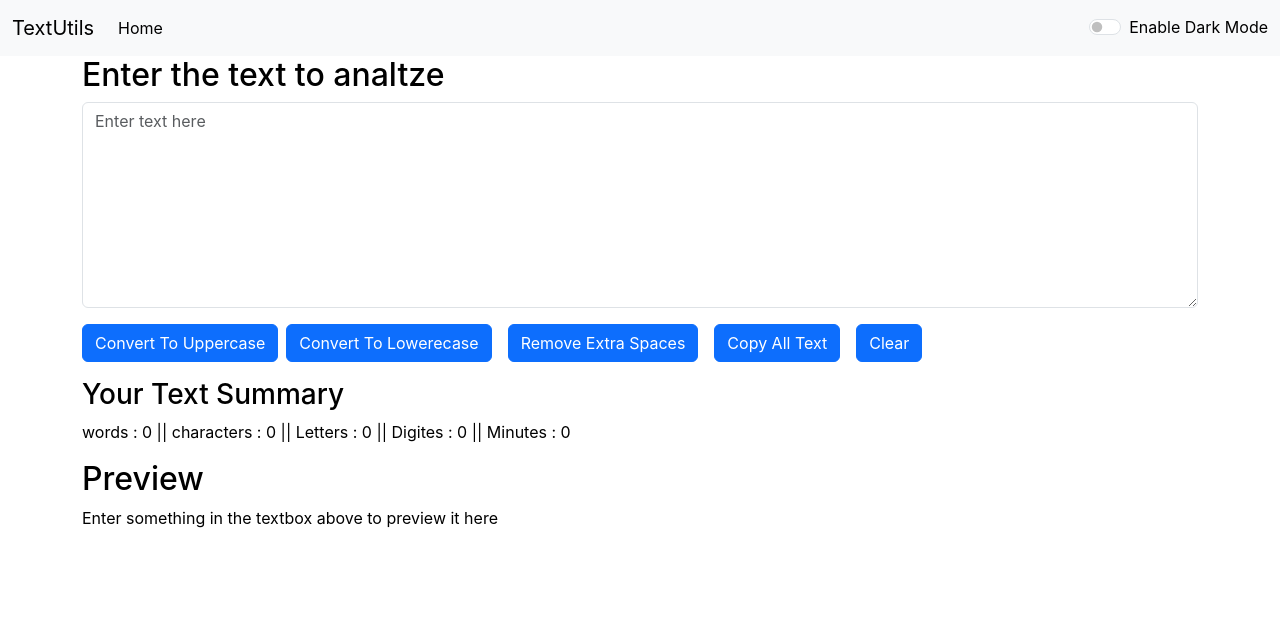
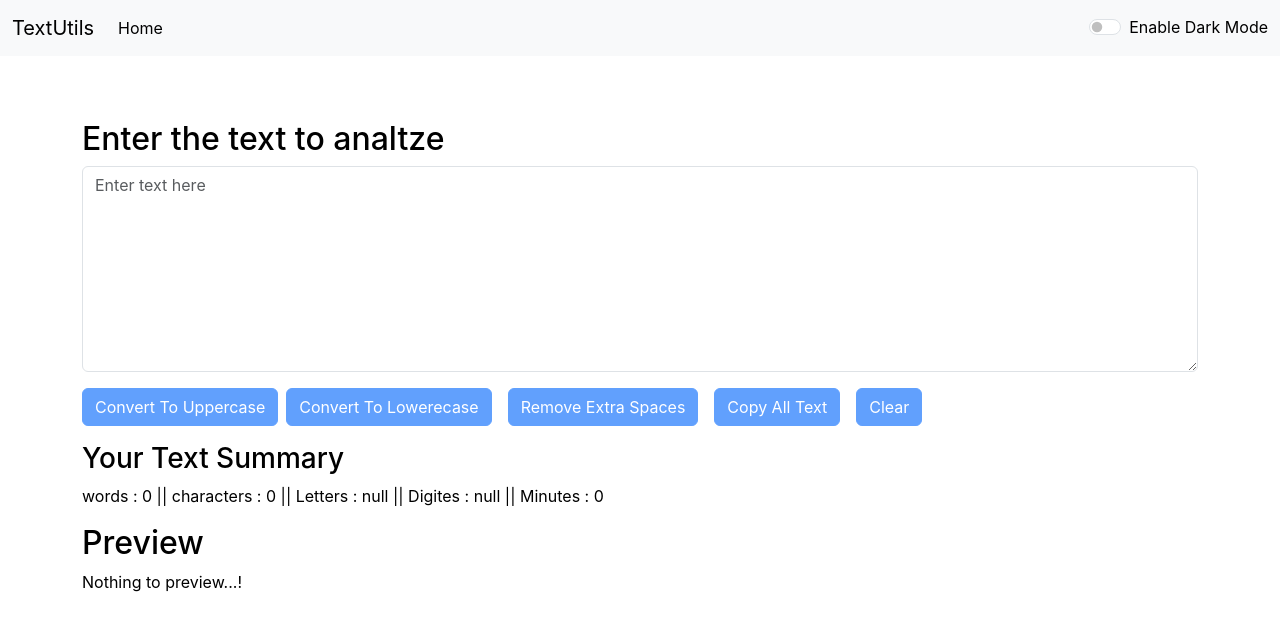
Before and after one commit to alpeshlata/textUtils, a React (Create React App) app: page / in a window 1280 px wide. Shown: the top 630 px of the page. Built offline with nearby package versions, Linux system fonts and the light colour scheme.

Commit message:
Solved some bugs

```diff
--- a/src/components/Alert.js
+++ b/src/components/Alert.js
@@ -6,11 +6,13 @@ export default function Alert(props) {
         return lower.charAt(0).toUpperCase() + lower.slice(1);
     }
   return (
-    props.alert &&
-    <>
-        <div className={`alert alert-${props.alert.type} alert-dismissible fade show`} role="alert">
+
+
+   <div style={{height:'4rem'}}>
+       {props.alert &&<div className={`alert alert-${props.alert.type} alert-dismissible fade show`} role="alert">
                 <strong>{capitalize(props.alert.type)} : </strong> {props.alert.sms}
-        </div>
-    </>
+        </div>}
+   </div>
+
   )
 }
--- a/src/components/TextForm.js
+++ b/src/components/TextForm.js
@@ -80,20 +80,20 @@ let heandelCopy=()=>{
           <div className="mb-3">
             {/* <h4>{props.heaing}</h4> */}
             <textarea className="form-control " id="myBox"  value={text} onChange={heandelOnchange} style={{backgroundColor:props.mode==='ligth'?'transparent':'#242742',color:props.mode==='ligth'?'black':'white'}} placeholder='Enter text here' rows="8"></textarea>
-            <button className='btn btn-primary mt-3' onClick={heandelUpclick}>Convert To Uppercase</button>
-            <button className='btn btn-primary mt-3 mx-2' onClick={heandelLoclick}>Convert To Lowerecase</button>
-            <button className='btn btn-primary mt-3 mx-2' onClick={heandelExtraSpaces}>Remove Extra Spaces</button>
-            <button className='btn btn-primary mt-3 mx-2' onClick={heandelCopy}>Copy All Text</button>
+            <button className='btn btn-primary mt-3' disabled={text.length===0} onClick={heandelUpclick}>Convert To Uppercase</button>
+            <button className='btn btn-primary mt-3 mx-2' disabled={text.length===0}  onClick={heandelLoclick}>Convert To Lowerecase</button>
+            <button className='btn btn-primary mt-3 mx-2' disabled={text.length===0} onClick={heandelExtraSpaces}>Remove Extra Spaces</button>
+            <button className='btn btn-primary mt-3 mx-2' disabled={text.length===0} onClick={heandelCopy}>Copy All Text</button>
             {/* <button className='btn btn-primary mt-3 mx-2' onClick={heandelPaste}>Paste Text</button> */}
 
-            <button className='btn btn-primary mt-3 mx-2' onClick={heandelClclick}>Clear</button>
+            <button className='btn btn-primary mt-3 mx-2' disabled={text.length===0} onClick={heandelClclick}>Clear</button>
           </div>
         </div>
         <div className="container my-3" style={{backgroundColor:'transparent',color:props.mode==='ligth'?'black':'white'}}>
             <h3>Your Text Summary</h3>
-            <p>words : {wordsLen(text)}  ||  characters : {charLen(text)}   ||  Letters : { charLen(text)} ||  Digites  : {0.008*wordsLen(text)}   ||  Minutes : {0.008*wordsLen(text)}</p>
+            <p>words : {wordsLen(text)}  ||  characters : {charLen(text)}   ||  Letters : null  ||  Digites  : null   ||  Minutes : {text.length===0?'0':0.008*wordsLen(text)}</p>
             <h2>Preview</h2>
-            <p>{text.length>0?text:'Enter something in the textbox above to preview it here '}</p>
+            <p>{text.length>0?text:'Nothing to preview...! '}</p>
         </div>
     </>
   )
```
